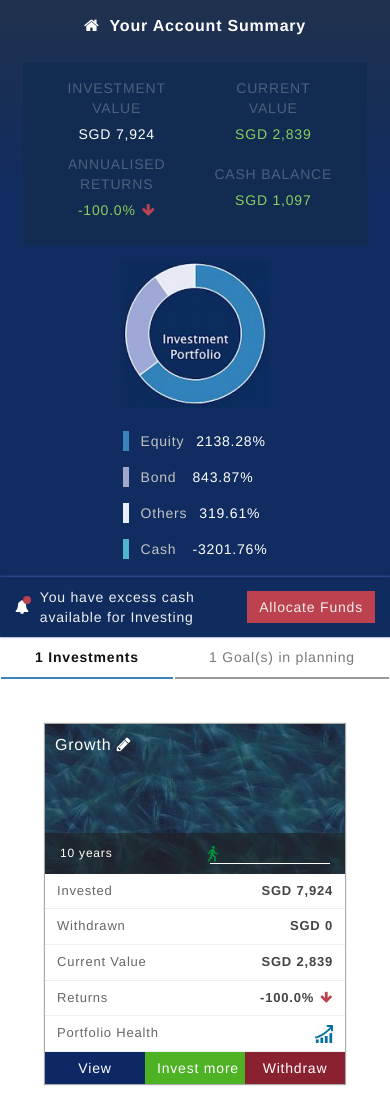
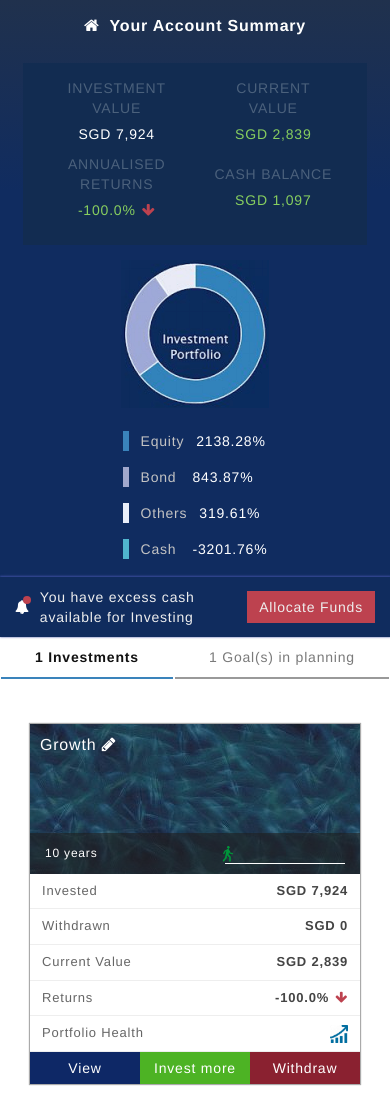
Before and after one commit to subhamchatterjee/bootstrap_challenge, a plain HTML site: page index.html in a window 390 px wide. Shown: the top 1100 px of the page. Drawn offline with nearby package versions, Linux system fonts and the light colour scheme.

Commit message:
Updated styles for mobile

```diff
--- a/media_query_styles.css
+++ b/media_query_styles.css
@@ -40,7 +40,8 @@
 	}
 
 	.your-account-container > .tabs-content-container > .investments-tab > .cards > .card {
-		width: calc(100% - 30px);
+		width: 100%;
+		margin: 15px 0;
 	}
 }
 
```
